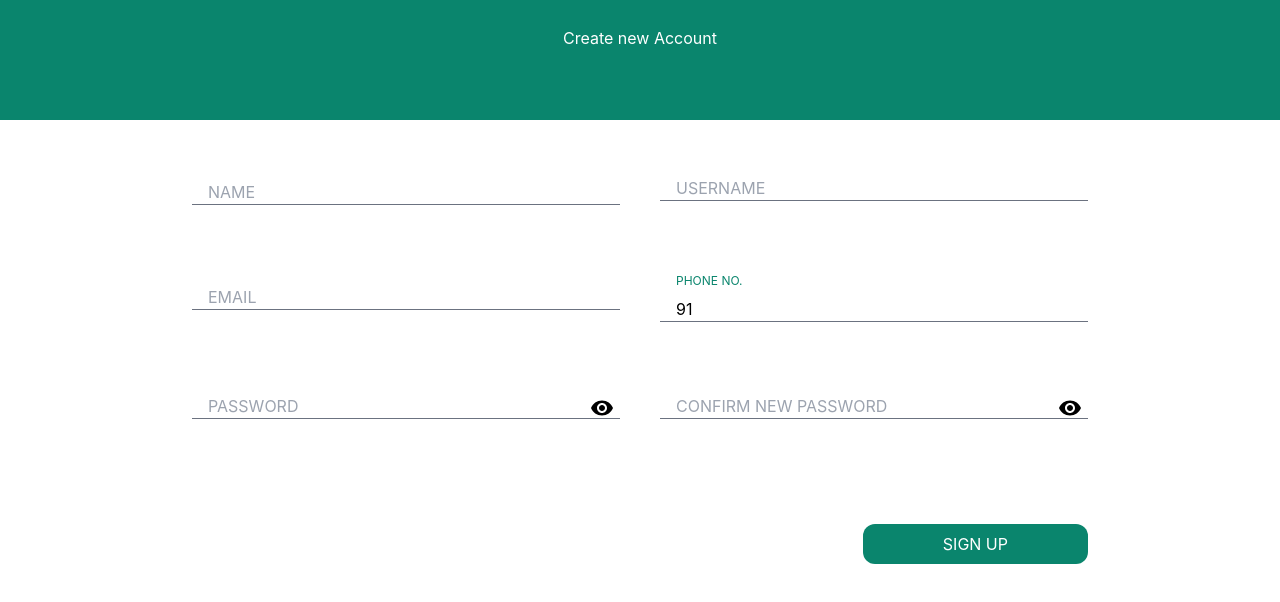
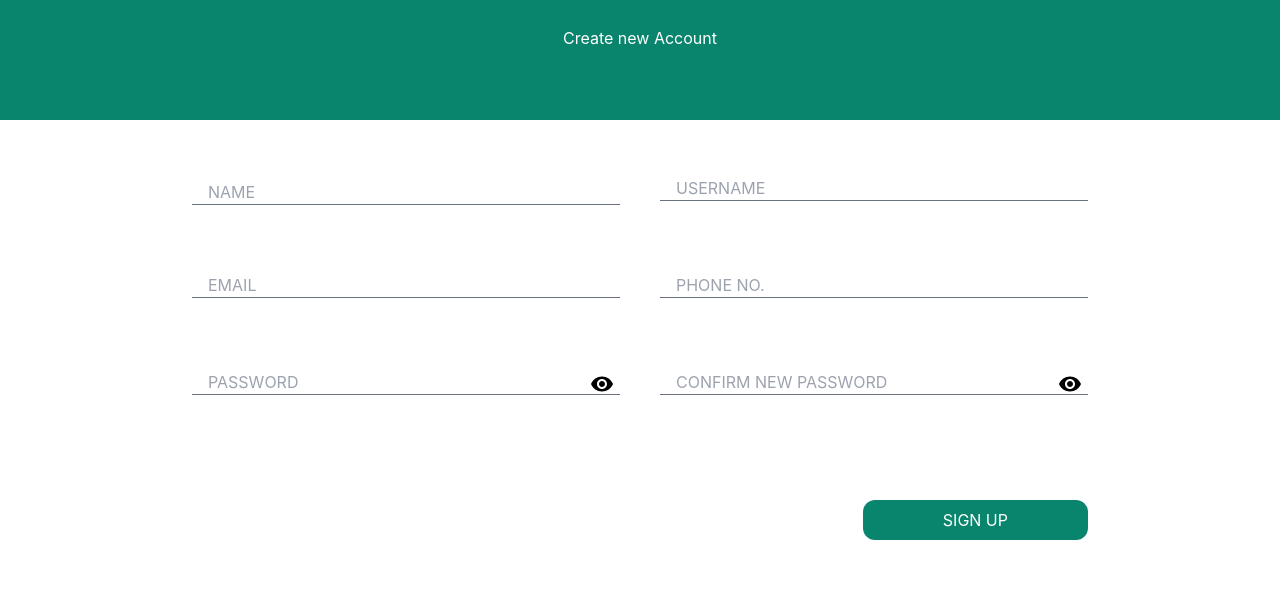
Before and after one commit to rsingh22006/react-assignment, a React (Create React App) app: page / in a window 1280 px wide. Shown: the top 602 px of the page. Built offline with nearby package versions, Linux system fonts and the light colour scheme.

Commit message:
added country code separatly instead of value

```diff
--- a/package.json
+++ b/package.json
@@ -3,10 +3,7 @@
   "version": "0.1.0",
   "private": true,
   "dependencies": {
-    "@emotion/react": "^11.13.3",
-    "@emotion/styled": "^11.13.0",
     "@mui/icons-material": "^5.16.7",
-    "@mui/material": "^5.16.7",
     "@testing-library/jest-dom": "^5.17.0",
     "@testing-library/react": "^13.4.0",
     "@testing-library/user-event": "^13.5.0",
--- a/src/pages/Login.jsx
+++ b/src/pages/Login.jsx
@@ -19,7 +19,6 @@ export const Login = () => {
   const usernameAndPasswordMatchingError = (((password && username) && (username === password)) ? true : false);
 
   const handleClickShowPassword = () => setShowPassword((show) => !show);
-  console.log('userNameError',userNameError)
 
   const handleSubmit = (e) => {
     e.preventDefault();
--- a/src/pages/Signup.jsx
+++ b/src/pages/Signup.jsx
@@ -18,7 +18,7 @@ export const Signup = () => {
     const [email, setEmail] = useState('');
     const [emailFocus, setEmailFocus] = useState(false);
 
-    const [phoneNumber, setPhoneNumber] = useState('91');
+    const [phoneNumber, setPhoneNumber] = useState('');
     const [phoneNumberFocus, setPhoneNumberFocus] = useState(false);
 
     const [newPassword, setNewPassword] = useState('');
@@ -56,7 +56,7 @@ export const Signup = () => {
             setCheckEmail(false);
         } else setCheckEmail(true);
 
-        if (!(phoneNumber.length > 11)) {
+        if (!(phoneNumber.length>9)) {
             isErrorOccured = true;
             setCheckPhoneNumber(false);
         } else setCheckPhoneNumber(true);
@@ -132,6 +132,8 @@ export const Signup = () => {
                     </div>
                     <div className='flex flex-col w-full lg:w-1/2 justify-center align-center gap-y-2'>
                         <label htmlFor="phoneNumberLable" className={`w-fit text-xs ${!checkPhoneNumber ? 'text-error-color' : 'text-[#0a856d]'} pl-4 ${phoneNumberFocus || phoneNumber.length > 0 ? 'block' : 'hidden'}`}>PHONE NO.</label>
+                        <div className={'flex items-center'}>
+                        <span className={`${phoneNumberFocus || phoneNumber.length > 0 ? 'block' : 'hidden'}`}>+91</span>
                         <input
                             type='number'
                             required
@@ -144,6 +146,7 @@ export const Signup = () => {
                             onFocus={() => setPhoneNumberFocus(true)}
                             onBlur={() => setPhoneNumberFocus(false)}
                         />
+                        </div>
                         <p className='text-red text-left text-error-color text-sm'>{!checkPhoneNumber ? 'Your PHONE NO. is invalid, it must greater than 9 numbers' : ''}</p>
                     </div>
                 </div>
```
Also changed, not shown: src/pages/Login2.jsx (deleted), 1 other file (tests, documents, lock files or other folders).
